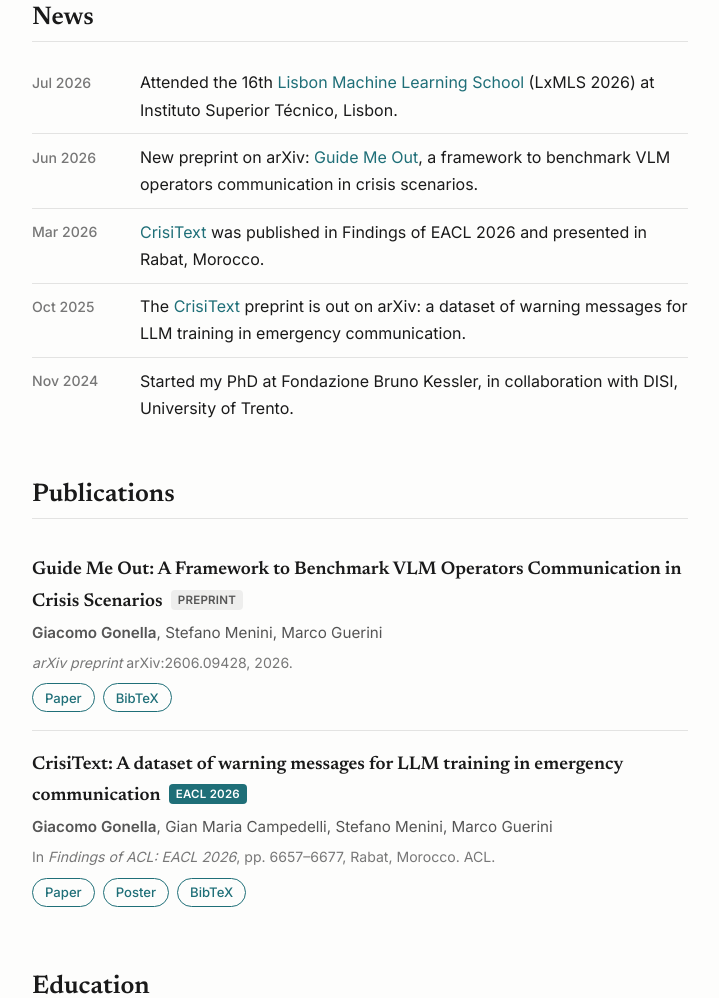
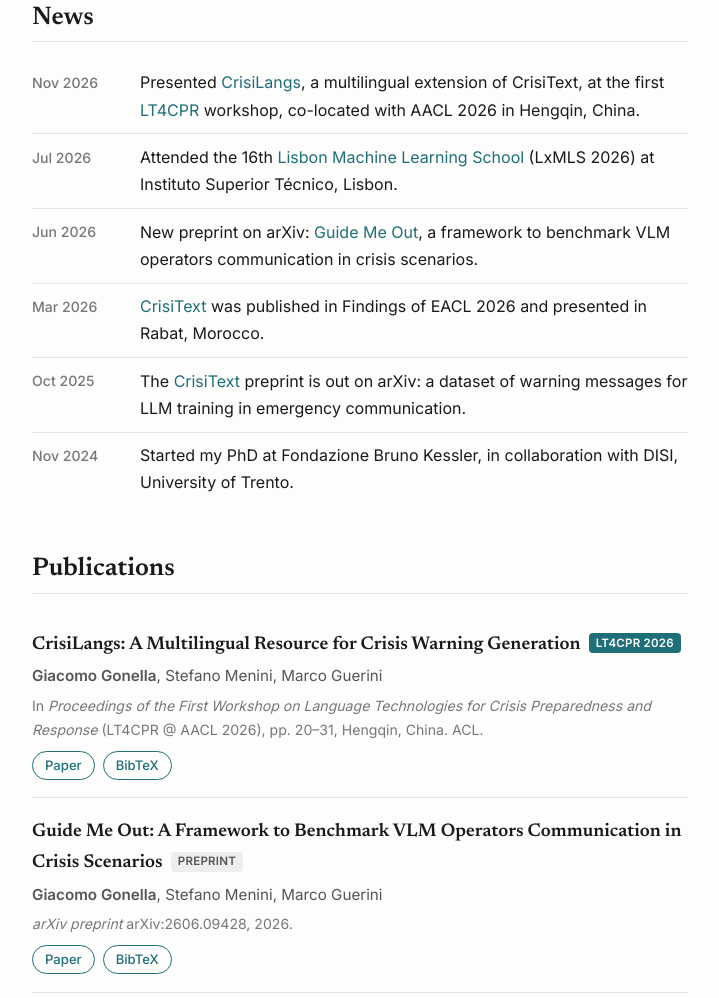
Before and after one commit to giacomogonella/giacomogonella.github.io, a plain HTML site: page index.html in a window 1280 px wide. Shown: the part 573-1571 px from the top of the page, without its empty margins (280-999 px from the left). Drawn offline with Linux system fonts and the light colour scheme.

Commit message:
Update index.html

```diff
--- a/index.html
+++ b/index.html
@@ -104,6 +104,16 @@
         <h2>News</h2>
         <ul class="news-list">
           <li>
+            <span class="news-date">Nov 2026</span>
+            <span class="news-body">
+              Presented
+              <a href="https://aclanthology.org/2026.lt4cpr-1.3/" target="_blank" rel="noopener">CrisiLangs</a>,
+              a multilingual extension of CrisiText, at the first
+              <a href="https://lt4cpr.github.io/aacl2026-workshop-LT4CPR/" target="_blank" rel="noopener">LT4CPR</a>
+              workshop, co-located with AACL&nbsp;2026 in Hengqin, China.
+            </span>
+          </li>
+          <li>
             <span class="news-date">Jul 2026</span>
             <span class="news-body">
               Attended the 16th
@@ -148,6 +158,39 @@
       <section id="publications">
         <h2>Publications</h2>
         <ul class="pub-list">
+          <li class="pub-item">
+            <div class="pub-title">
+              CrisiLangs: A Multilingual Resource for Crisis Warning Generation
+              <span class="venue-badge venue-conf">LT4CPR 2026</span>
+            </div>
+            <div class="pub-authors">
+              <strong>Giacomo Gonella</strong>, Stefano Menini, Marco Guerini
+            </div>
+            <div class="pub-meta">
+              In <em>Proceedings of the First Workshop on Language Technologies for
+              Crisis Preparedness and Response</em> (LT4CPR @ AACL&nbsp;2026),
+              pp.&nbsp;20–31, Hengqin, China. ACL.
+            </div>
+            <div class="pub-links">
+              <a class="btn" href="https://aclanthology.org/2026.lt4cpr-1.3/" target="_blank" rel="noopener">Paper</a>
+              <button class="btn bibtex-toggle" type="button" aria-expanded="false">BibTeX</button>
+            </div>
+            <div class="bibtex-box" hidden>
+              <pre><code>@inproceedings{gonella-etal-2026-crisilangs,
+  title = "{C}risi{L}angs: A Multilingual Resource for Crisis Warning Generation",
+  author = "Gonella, Giacomo and Menini, Stefano and Guerini, Marco",
+  booktitle = "Proceedings of the First Workshop on Language Technologies for Crisis Preparedness and Response",
+  month = nov,
+  year = "2026",
+  address = "Hengqin, China",
+  publisher = "Association for Computational Linguistics",
+  url = "https://aclanthology.org/2026.lt4cpr-1.3/",
+  doi = "10.18653/2026.lt4cpr-1.3",
+  pages = "20--31"
+}</code></pre>
+              <button class="btn copy-btn" type="button">Copy</button>
+            </div>
+          </li>
           <li class="pub-item">
             <div class="pub-title">
               Guide Me Out: A Framework to Benchmark VLM Operators Communication in
```
